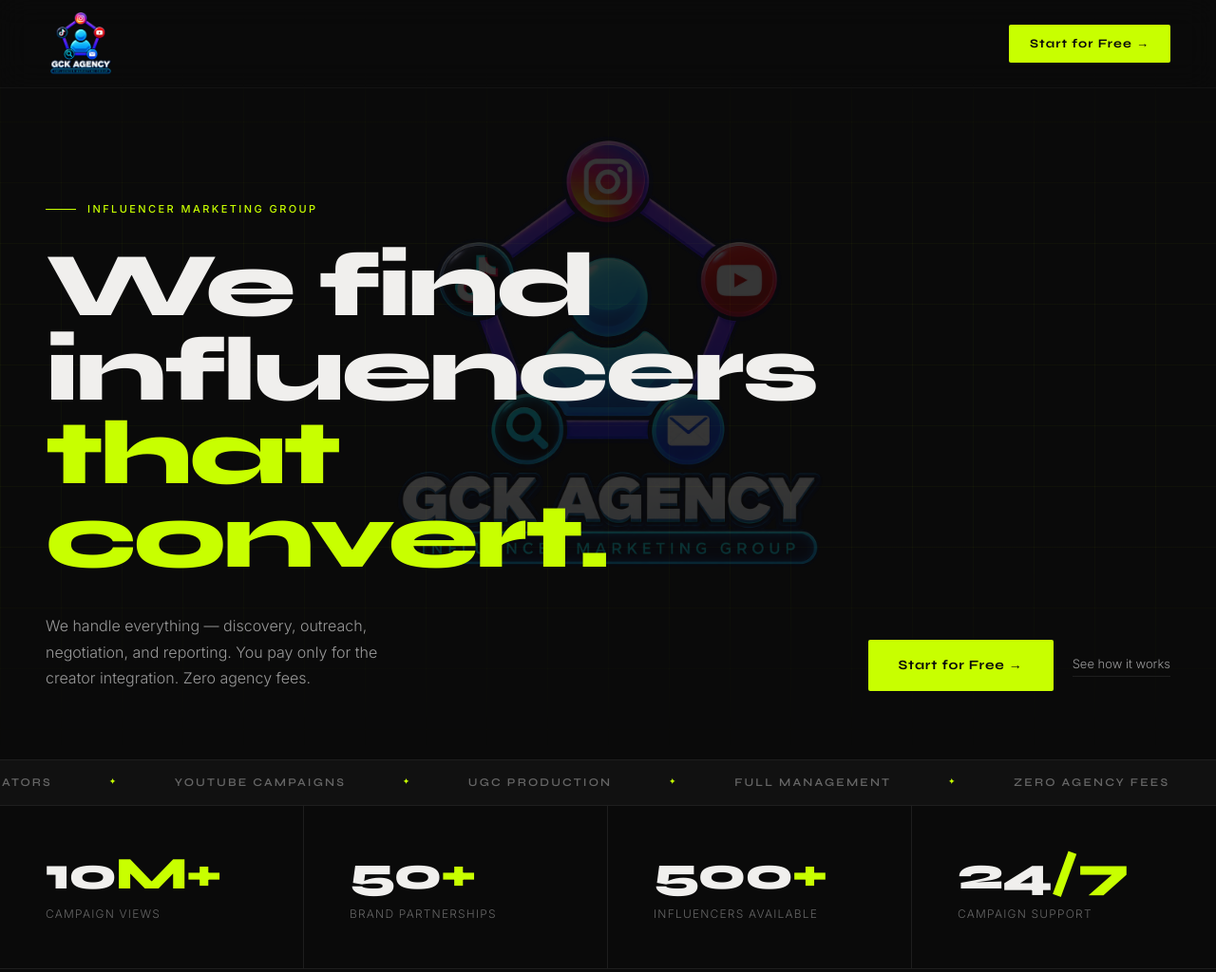
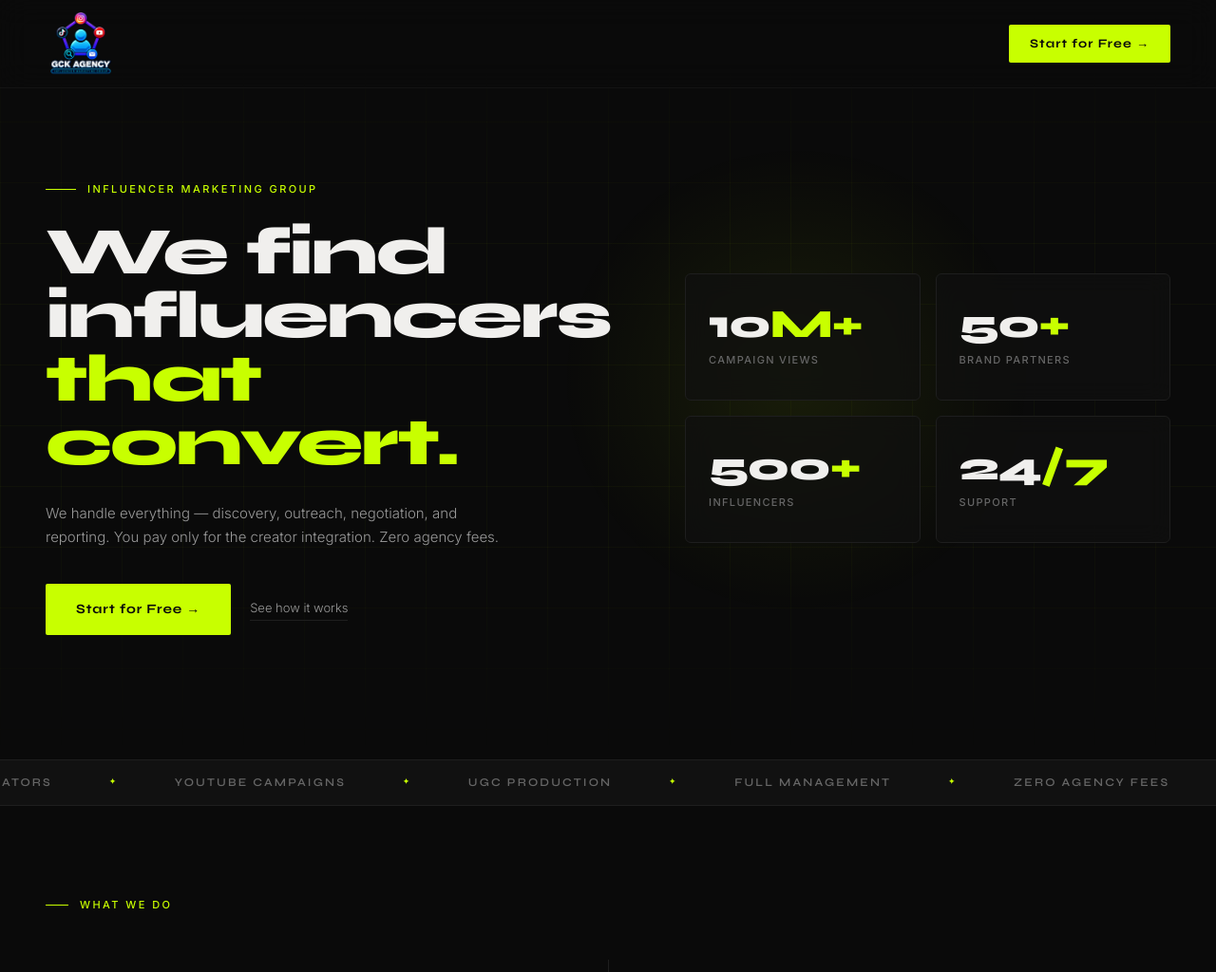
Before and after one commit to gigacargazia-arch/CollabChar, a plain HTML site: page index.html in a window 1280 px wide. Shown: the top 1024 px of the page at 95% size. Drawn offline with Linux system fonts and the light colour scheme.

Commit message:
Update index.html

```diff
--- a/index.html
+++ b/index.html
@@ -71,13 +71,12 @@
   }
   .nav-cta:hover { background: #deff33; }
 
-  /* ─── HERO ─── */
+  /* ─── HERO (REDESIGNED) ─── */
   .hero {
     min-height: 100vh;
     display: flex;
-    flex-direction: column;
-    justify-content: flex-end;
-    padding: 0 48px 72px;
+    align-items: center;
+    padding: 120px 48px 60px;
     position: relative;
     overflow: hidden;
   }
@@ -92,15 +91,34 @@
     mask-image: linear-gradient(to bottom, transparent 0%, black 30%, black 70%, transparent 100%);
   }
 
-  .hero-logo-center {
+  .hero-glow {
     position: absolute;
     top: 50%;
-    left: 50%;
-    transform: translate(-50%, -55%);
-    opacity: 0.18;
-    width: 520px;
-    max-width: 75vw;
+    right: 15%;
+    transform: translateY(-50%);
+    width: 500px;
+    height: 500px;
+    background: radial-gradient(circle, rgba(200,255,0,0.08) 0%, transparent 70%);
     pointer-events: none;
+    z-index: 1;
+  }
+
+  .hero-container {
+    display: grid;
+    grid-template-columns: 1.2fr 1fr;
+    gap: 60px;
+    align-items: center;
+    width: 100%;
+    max-width: 1300px;
+    margin: 0 auto;
+    position: relative;
+    z-index: 2;
+  }
+
+  .hero-left {
+    display: flex;
+    flex-direction: column;
+    align-items: flex-start;
   }
 
   .hero-eyebrow {
@@ -109,11 +127,10 @@
     letter-spacing: 0.22em;
     text-transform: uppercase;
     color: var(--accent);
-    margin-bottom: 28px;
+    margin-bottom: 24px;
     display: flex;
     align-items: center;
     gap: 12px;
-    position: relative;
   }
   .hero-eyebrow::before {
     content: '';
@@ -125,33 +142,28 @@
   .hero-headline {
     font-family: 'Syne', sans-serif;
     font-weight: 800;
-    font-size: clamp(48px, 7.5vw, 108px);
-    line-height: 0.92;
+    font-size: clamp(44px, 5.5vw, 84px);
+    line-height: 0.95;
     letter-spacing: -0.03em;
     color: var(--white);
-    max-width: 900px;
-    margin-bottom: 36px;
-    position: relative;
+    margin-bottom: 28px;
   }
   .hero-headline em { font-style: normal; color: var(--accent); }
 
-  .hero-sub-row {
-    display: flex;
-    align-items: flex-end;
-    justify-content: space-between;
-    gap: 40px;
-    flex-wrap: wrap;
-    position: relative;
+  .hero-descriptor {
+    font-size: 15px;
+    color: var(--silver);
+    max-width: 480px;
+    line-height: 1.7;
+    margin-bottom: 36px;
   }
 
-  .hero-descriptor {
-    font-size: 16px;
-    color: var(--silver);
-    max-width: 400px;
-    line-height: 1.7;
+  .hero-actions {
+    display: flex;
+    align-items: center;
+    gap: 20px;
+    flex-wrap: wrap;
   }
-
-  .hero-actions { display: flex; align-items: center; gap: 20px; flex-shrink: 0; }
 
   .btn-primary {
     display: inline-flex;
@@ -168,7 +180,7 @@
     text-decoration: none;
     transition: all 0.2s;
   }
-  .btn-primary:hover { background: #deff33; transform: translateY(-1px); }
+  .btn-primary:hover { background: #deff33; transform: translateY(-2px); box-shadow: 0 8px 25px rgba(200,255,0,0.15); }
 
   .btn-ghost {
     color: var(--silver);
@@ -178,7 +190,52 @@
     padding-bottom: 2px;
     transition: color 0.2s;
   }
-  .btn-ghost:hover { color: var(--white); }
+  .btn-ghost:hover { color: var(--white); border-color: var(--white); }
+
+  /* Hero Stats Grid (Right Column) */
+  .hero-stats-grid {
+    display: grid;
+    grid-template-columns: repeat(2, 1fr);
+    gap: 16px;
+    width: 100%;
+  }
+
+  .hero-stat-card {
+    background: rgba(17, 17, 17, 0.7);
+    border: 1px solid var(--border);
+    border-radius: 6px;
+    padding: 32px 24px;
+    backdrop-filter: blur(12px);
+    transition: all 0.3s ease;
+    display: flex;
+    flex-direction: column;
+    justify-content: center;
+  }
+
+  .hero-stat-card:hover {
+    border-color: rgba(200, 255, 0, 0.4);
+    transform: translateY(-3px);
+    background: rgba(200, 255, 0, 0.02);
+  }
+
+  .hero-stat-number {
+    font-family: 'Syne', sans-serif;
+    font-weight: 800;
+    font-size: 42px;
+    line-height: 1;
+    color: var(--white);
+    letter-spacing: -0.03em;
+    margin-bottom: 8px;
+  }
+  .hero-stat-number span { color: var(--accent); }
+
+  .hero-stat-label {
+    font-size: 11px;
+    color: var(--dim);
+    letter-spacing: 0.12em;
+    text-transform: uppercase;
+    font-weight: 500;
+  }
 
   /* ─── TICKER ─── */
   .ticker-wrap {
@@ -187,6 +244,8 @@
     overflow: hidden;
     padding: 14px 0;
     background: var(--surface);
+    position: relative;
+    z-index: 2;
   }
   .ticker-track {
     display: flex;
@@ -212,29 +271,6 @@
     gap: 60px;
   }
   .ticker-item::after { content: '✦'; color: var(--accent); font-size: 8px; }
-
-  /* ─── STATS ─── */
-  .stats-bar {
-    display: grid;
-    grid-template-columns: repeat(4, 1fr);
-    border-bottom: 1px solid var(--border);
-  }
-  .stat-cell {
-    padding: 48px;
-    border-right: 1px solid var(--border);
-  }
-  .stat-cell:last-child { border-right: none; }
-  .stat-number {
-    font-family: 'Syne', sans-serif;
-    font-weight: 800;
-    font-size: 48px;
-    line-height: 1;
-    color: var(--white);
-    letter-spacing: -0.03em;
-    margin-bottom: 8px;
-  }
-  .stat-number span { color: var(--accent); }
-  .stat-label { font-size: 12px; color: var(--dim); letter-spacing: 0.1em; text-transform: uppercase; }
 
   /* ─── SERVICES ─── */
   .section { padding: 96px 48px; border-bottom: 1px solid var(--border); }
@@ -598,16 +634,19 @@
   .footer-links a:hover { color: var(--white); }
   .footer-copy { font-size: 12px; color: var(--muted); letter-spacing: 0.04em; }
 
-  /* ─── MOBILE ─── */
+  /* ─── MOBILE & RESPONSIVE ─── */
+  @media (max-width: 992px) {
+    .hero-container {
+      grid-template-columns: 1fr;
+      gap: 48px;
+    }
+    .hero { padding: 110px 24px 60px; }
+    .hero-stats-grid { width: 100%; }
+  }
+
   @media (max-width: 768px) {
     nav { padding: 12px 20px; }
     .nav-logo img { height: 48px; }
-    .hero { padding: 0 20px 56px; }
-    .hero-logo-center { width: 340px; opacity: 0.15; }
-    .stats-bar { grid-template-columns: 1fr 1fr; }
-    .stat-cell { padding: 28px 20px; }
-    .stat-cell:nth-child(2n) { border-right: none; }
-    .stat-number { font-size: 34px; }
     .section { padding: 64px 20px; }
     .services-grid { grid-template-columns: 1fr; }
     .service-card { padding: 36px 24px; }
@@ -615,16 +654,9 @@
     .brands-section { padding: 56px 20px; }
     .brands-grid { grid-template-columns: repeat(3, 1fr); }
 
-    .brand-cell {
-      height: 90px;
-      padding: 16px 12px;
-    }
-    .brand-cell img {
-      max-height: 48px;
-    }
-    .brand-cell img.brand-tecno {
-      max-height: 24px;
-    }
+    .brand-cell { height: 90px; padding: 16px 12px; }
+    .brand-cell img { max-height: 48px; }
+    .brand-cell img.brand-tecno { max-height: 24px; }
 
     .highlights-section { padding: 64px 20px; }
     .videos-grid { grid-template-columns: repeat(2, 1fr); gap: 12px; }
@@ -634,6 +666,9 @@
   }
 
   @media (max-width: 480px) {
+    .hero-stats-grid { grid-template-columns: 1fr 1fr; gap: 10px; }
+    .hero-stat-card { padding: 20px 16px; }
+    .hero-stat-number { font-size: 32px; }
     .videos-grid { grid-template-columns: repeat(2, 1fr); }
     .brands-grid { grid-template-columns: repeat(2, 1fr); }
   }
@@ -646,29 +681,51 @@
   <a href="#" class="nav-logo">
     <img src="assets/images/logo.png" alt="GCK Agency">
   </a>
-  <!-- Кнопка ведет к блоку контактов внизу -->
   <a href="#contact" class="nav-cta">Start for Free →</a>
 </nav>
 
 <!-- HERO -->
 <section class="hero">
   <div class="hero-grid-bg"></div>
-  <img src="assets/images/logo.png" alt="" class="hero-logo-center">
+  <div class="hero-glow"></div>
+
+  <div class="hero-container">
+    <!-- Левая колонка с оффером и кнопками -->
+    <div class="hero-left">
       <div class="hero-eyebrow">Influencer Marketing Group</div>
       <h1 class="hero-headline">
         We find<br>
         influencers<br>
         <em>that convert.</em>
       </h1>
-  <div class="hero-sub-row">
       <p class="hero-descriptor">
         We handle everything — discovery, outreach, negotiation, and reporting.
         You pay only for the creator integration. Zero agency fees.
       </p>
       <div class="hero-actions">
-      <!-- Кнопка в Hero теперь также скроллит к контактам -->
         <a href="#contact" class="btn-primary">Start for Free →</a>
         <a href="#services" class="btn-ghost">See how it works</a>
+      </div>
+    </div>
+
+    <!-- Правая колонка с карточками статистики -->
+    <div class="hero-stats-grid">
+      <div class="hero-stat-card">
+        <div class="hero-stat-number">10<span>M+</span></div>
+        <div class="hero-stat-label">Campaign Views</div>
+      </div>
+      <div class="hero-stat-card">
+        <div class="hero-stat-number">50<span>+</span></div>
+        <div class="hero-stat-label">Brand Partners</div>
+      </div>
+      <div class="hero-stat-card">
+        <div class="hero-stat-number">500<span>+</span></div>
+        <div class="hero-stat-label">Influencers</div>
+      </div>
+      <div class="hero-stat-card">
+        <div class="hero-stat-number">24<span>/7</span></div>
+        <div class="hero-stat-label">Support</div>
+      </div>
     </div>
   </div>
 </section>
@@ -692,26 +749,6 @@
     <div class="ticker-item">Zero Agency Fees</div>
     <div class="ticker-item">500+ Influencers</div>
     <div class="ticker-item">10M+ Campaign Views</div>
-  </div>
-</div>
-
-<!-- STATS -->
-<div class="stats-bar">
-  <div class="stat-cell">
-    <div class="stat-number">10<span>M+</span></div>
-    <div class="stat-label">Campaign Views</div>
-  </div>
-  <div class="stat-cell">
-    <div class="stat-number">50<span>+</span></div>
-    <div class="stat-label">Brand Partnerships</div>
-  </div>
-  <div class="stat-cell">
-    <div class="stat-number">500<span>+</span></div>
-    <div class="stat-label">Influencers Available</div>
-  </div>
-  <div class="stat-cell">
-    <div class="stat-number">24<span>/7</span></div>
-    <div class="stat-label">Campaign Support</div>
   </div>
 </div>
 
@@ -870,7 +907,6 @@
   <h2 class="cta-headline">Ready to find<br>your creators?</h2>
   <p class="cta-sub">Tell us about your brand and campaign goals. We'll match you with the most relevant creators for your budget and niche.</p>
   <div class="cta-buttons">
-    <!-- Прямая ссылка на Gmail окно отправки с вашей новой почтой -->
     <a href="https://mail.google.com/mail/?view=cm&fs=1&to=khatia.brand.marketing.manager@gmail.com" target="_blank" class="btn-accent-lg">
       <svg class="btn-icon-svg" viewBox="0 0 24 24"><path d="M20 4H4c-1.1 0-1.99.9-1.99 2L2 18c0 1.1.9 2 2 2h16c1.1 0 2-.9 2-2V6c0-1.1-.9-2-2-2zm0 4l-8 5-8-5V6l8 5 8-5v2z"/></svg>
       Email Us
@@ -898,7 +934,6 @@
   <div class="footer-copy">© 2026 GCK Agency. All rights reserved.</div>
 </footer>
 
-<!-- Скрипт сброса скролла при обновлении страницы -->
 <script>
   if ('scrollRestoration' in history) {
     history.scrollRestoration = 'manual';
```
Lines whose indentation alone changed are shown as unchanged.
